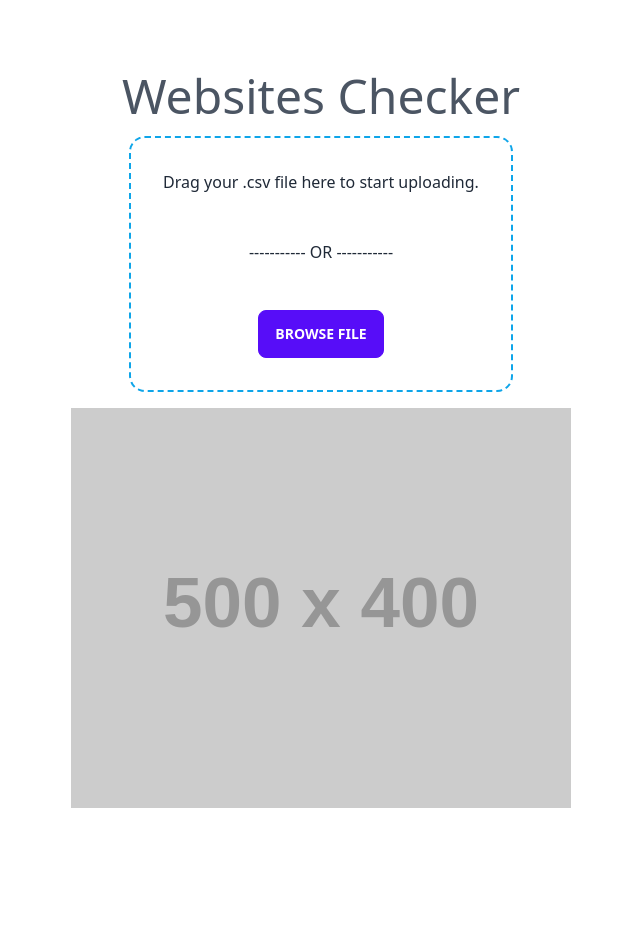
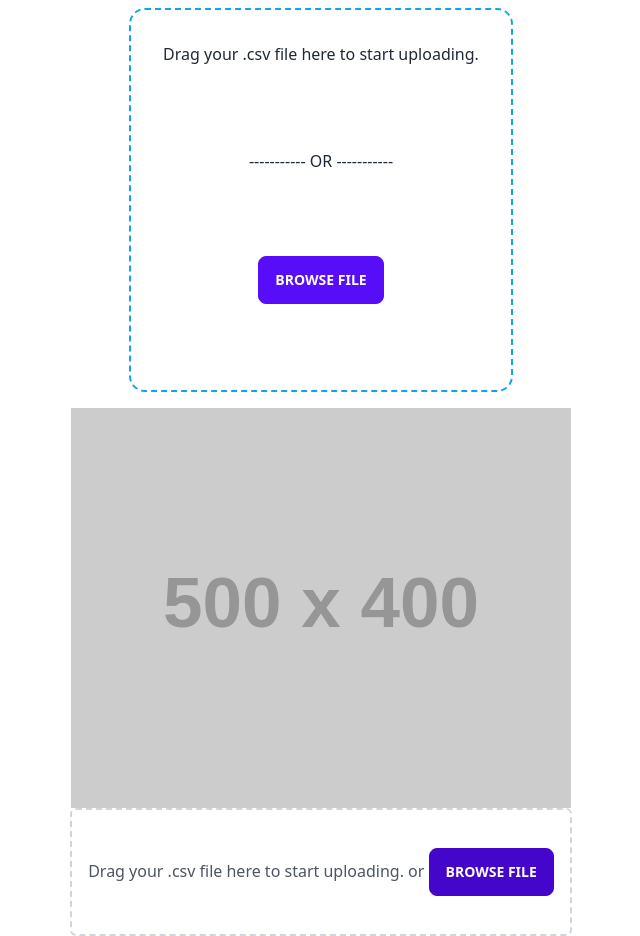
Before and after one commit to panutat-p/line-remoteinterview-vue, a Vue app: page / in a window 1280 px wide. Shown: the whole page, without its empty margins (319-959 px from the left). Before the commit the page ends 808 px from the top, so only its background shows below. Built offline with nearby package versions, Linux system fonts and the light colour scheme.

Commit message:
UploadCard, UploadCard2

```diff
--- a/src/App.vue
+++ b/src/App.vue
@@ -1,5 +1,6 @@
 <script setup lang="ts">
 import UploadCard from '@/components/UploadCard.vue';
+import UploadCard2 from '@/components/UploadCard2.vue';
 </script>
 
 <template>
@@ -17,6 +18,9 @@ import UploadCard from '@/components/UploadCard.vue';
           alt="very long placeholder"
         />
       </section>
+      <section>
+        <UploadCard2></UploadCard2>
+      </section>
     </main>
   </main>
 </template>
--- a/src/components/UploadCard.vue
+++ b/src/components/UploadCard.vue
@@ -1,12 +1,26 @@
-<script setup lang="ts"></script>
+<script setup lang="ts">
+function hello(text: string) {
+  console.log(text);
+}
+</script>
 
 <template>
-  <div class="card w-96 h-64 bg-base-100 border-dashed border-2 border-sky-500">
+  <div class="card w-96 h-96 bg-base-100 border-dashed border-2 border-sky-500">
     <div class="card-body text-center">
       <p>Drag your .csv file here to start uploading.</p>
       <p>----------- OR -----------</p>
       <div class="card-actions justify-center">
-        <button class="btn btn-primary">BROWSE FILE</button>
+        <form v-on:submit.prevent="hello('hello')">
+          <button class="btn btn-primary">
+            <label for="myfile">Browse File</label>
+          </button>
+          <input
+            class="invisible"
+            type="file"
+            id="myfile"
+            name="myfile"
+          /><br /><br />
+        </form>
       </div>
     </div>
   </div>
--- /dev/null
+++ b/src/components/UploadCard2.vue
@@ -0,0 +1,17 @@
+<script setup lang="ts"></script>
+
+<template>
+  <div class="max-w-xl">
+    <label
+      class="flex justify-center w-full h-32 px-4 transition bg-white border-2 border-gray-300 border-dashed rounded-md appearance-none cursor-pointer hover:border-gray-400 focus:outline-none"
+    >
+      <span class="flex items-center space-x-2">
+        <span class="font-medium text-gray-600">
+          Drag your .csv file here to start uploading. or
+          <span class="btn btn-active btn-primary">Browse File</span>
+        </span>
+      </span>
+      <input type="file" name="file_upload" class="hidden" />
+    </label>
+  </div>
+</template>
```
